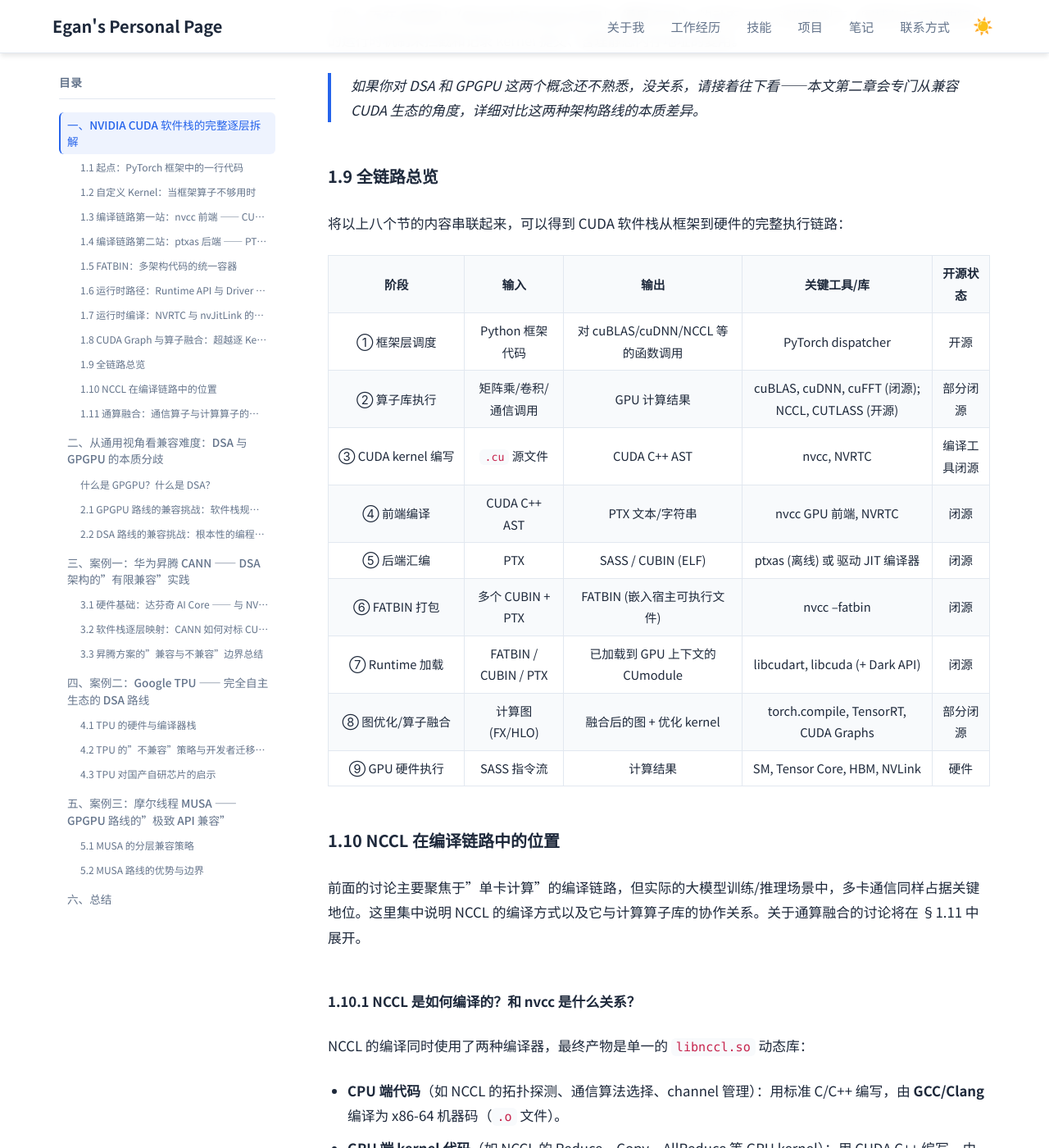
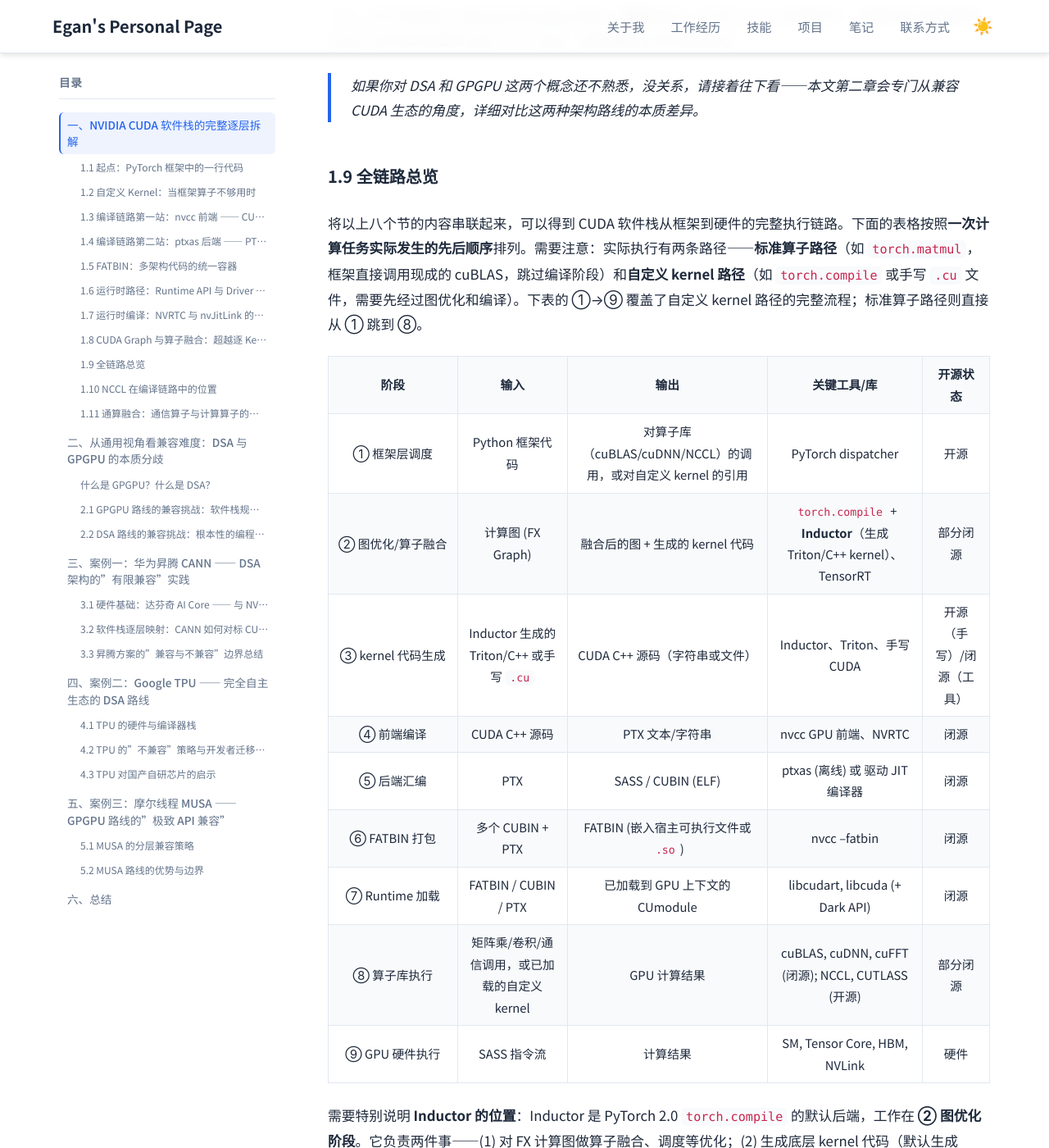
Before and after one commit to Lejun-Hu/Lejun-Hu.github.io, a Jekyll site: the page built from _notes/2026-8-15-cuda-ecosystem-compatibility.md, in a window 1280 px wide and 1400 px high, scrolled down 21184 px. Shown: the whole window at 82% size. Built offline with Jekyll 4.4.1, drawn with Linux system fonts in a browser that asks for light colours; some of the changed text lies outside the part shown.

Commit message:
reorder full-chain table by actual execution order and clarify Inductor position

```diff
--- a/_notes/2026-8-15-cuda-ecosystem-compatibility.md
+++ b/_notes/2026-8-15-cuda-ecosystem-compatibility.md
@@ -512,19 +512,21 @@ CUDA Graphs 有一个反直觉的特征：在 **DSA（Domain-Specific Architectu
 
 ### 1.9 全链路总览
 
-将以上八个节的内容串联起来，可以得到 CUDA 软件栈从框架到硬件的完整执行链路：
+将以上八个节的内容串联起来，可以得到 CUDA 软件栈从框架到硬件的完整执行链路。下面的表格按照**一次计算任务实际发生的先后顺序**排列。需要注意：实际执行有两条路径——**标准算子路径**（如 `torch.matmul`，框架直接调用现成的 cuBLAS，跳过编译阶段）和**自定义 kernel 路径**（如 `torch.compile` 或手写 `.cu` 文件，需要先经过图优化和编译）。下表的 ①→⑨ 覆盖了自定义 kernel 路径的完整流程；标准算子路径则直接从 ① 跳到 ⑧。
 
 | 阶段 | 输入 | 输出 | 关键工具/库 | 开源状态 |
 |------|------|------|-----------|---------|
-| ① 框架层调度 | Python 框架代码 | 对 cuBLAS/cuDNN/NCCL 等的函数调用 | PyTorch dispatcher | 开源 |
-| ② 算子库执行 | 矩阵乘/卷积/通信调用 | GPU 计算结果 | cuBLAS, cuDNN, cuFFT (闭源); NCCL, CUTLASS (开源) | 部分闭源 |
-| ③ CUDA kernel 编写 | `.cu` 源文件 | CUDA C++ AST | nvcc, NVRTC | 编译工具闭源 |
-| ④ 前端编译 | CUDA C++ AST | PTX 文本/字符串 | nvcc GPU 前端, NVRTC | 闭源 |
+| ① 框架层调度 | Python 框架代码 | 对算子库（cuBLAS/cuDNN/NCCL）的调用，或对自定义 kernel 的引用 | PyTorch dispatcher | 开源 |
+| ② 图优化/算子融合 | 计算图 (FX Graph) | 融合后的图 + 生成的 kernel 代码 | `torch.compile` + **Inductor**（生成 Triton/C++ kernel）、TensorRT | 部分闭源 |
+| ③ kernel 代码生成 | Inductor 生成的 Triton/C++ 或手写 `.cu` | CUDA C++ 源码（字符串或文件） | Inductor、Triton、手写 CUDA | 开源（手写）/闭源（工具） |
+| ④ 前端编译 | CUDA C++ 源码 | PTX 文本/字符串 | nvcc GPU 前端、NVRTC | 闭源 |
 | ⑤ 后端汇编 | PTX | SASS / CUBIN (ELF) | ptxas (离线) 或 驱动 JIT 编译器 | 闭源 |
-| ⑥ FATBIN 打包 | 多个 CUBIN + PTX | FATBIN (嵌入宿主可执行文件) | nvcc --fatbin | 闭源 |
+| ⑥ FATBIN 打包 | 多个 CUBIN + PTX | FATBIN (嵌入宿主可执行文件或 `.so`) | nvcc --fatbin | 闭源 |
 | ⑦ Runtime 加载 | FATBIN / CUBIN / PTX | 已加载到 GPU 上下文的 CUmodule | libcudart, libcuda (+ Dark API) | 闭源 |
-| ⑧ 图优化/算子融合 | 计算图 (FX/HLO) | 融合后的图 + 优化 kernel | torch.compile, TensorRT, CUDA Graphs | 部分闭源 |
+| ⑧ 算子库执行 | 矩阵乘/卷积/通信调用，或已加载的自定义 kernel | GPU 计算结果 | cuBLAS, cuDNN, cuFFT (闭源); NCCL, CUTLASS (开源) | 部分闭源 |
 | ⑨ GPU 硬件执行 | SASS 指令流 | 计算结果 | SM, Tensor Core, HBM, NVLink | 硬件 |
+
+需要特别说明 **Inductor 的位置**：Inductor 是 PyTorch 2.0 `torch.compile` 的默认后端，工作在 **② 图优化阶段**。它负责两件事——(1) 对 FX 计算图做算子融合、调度等优化；(2) 生成底层 kernel 代码（默认生成 Triton kernel，也可生成 C++/CUTLASS）。Inductor 本身不直接编译 kernel，它生成的代码会交给 ③ 的 Triton/NVRTC 或 ④ 的编译工具链来完成编译。因此 Inductor 是连接"高层计算图"和"底层编译"的桥梁——它的输出是 ③ 的输入。
 
 ### 1.10 NCCL 在编译链路中的位置
 
```
